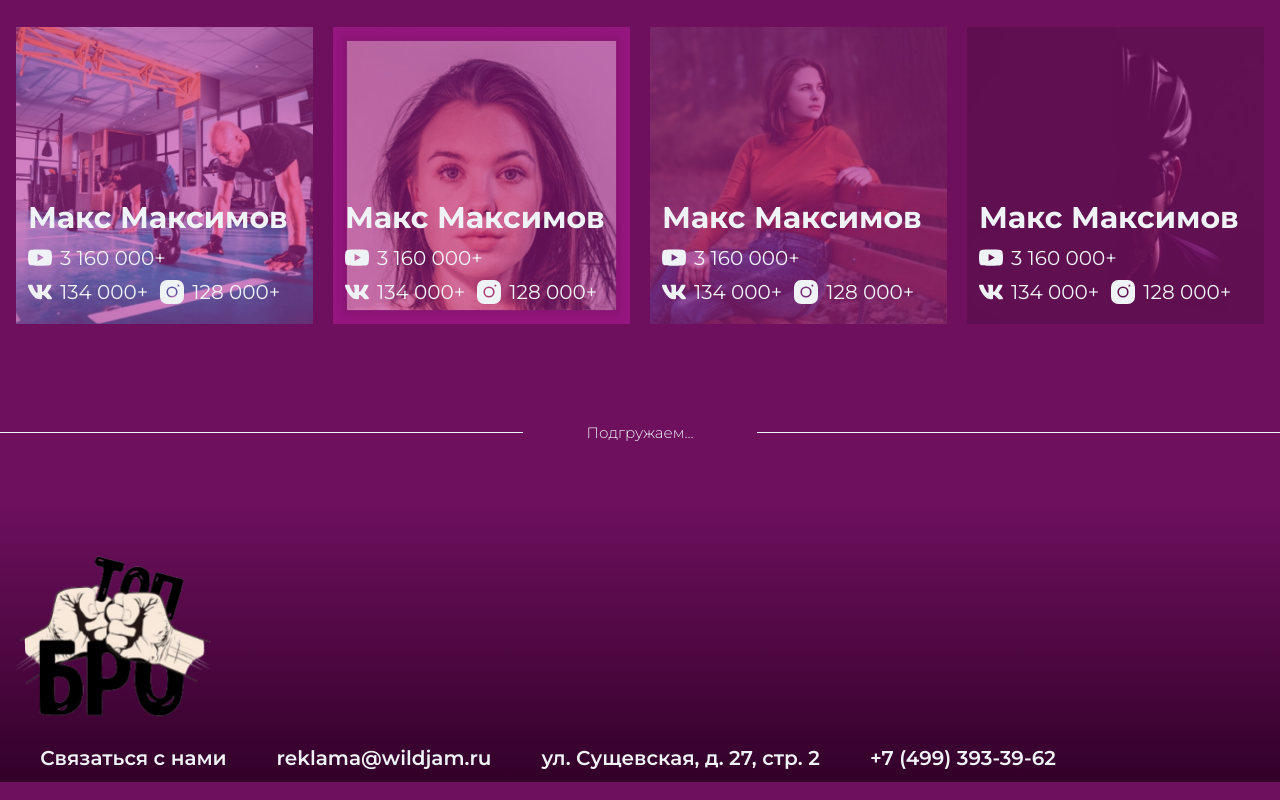
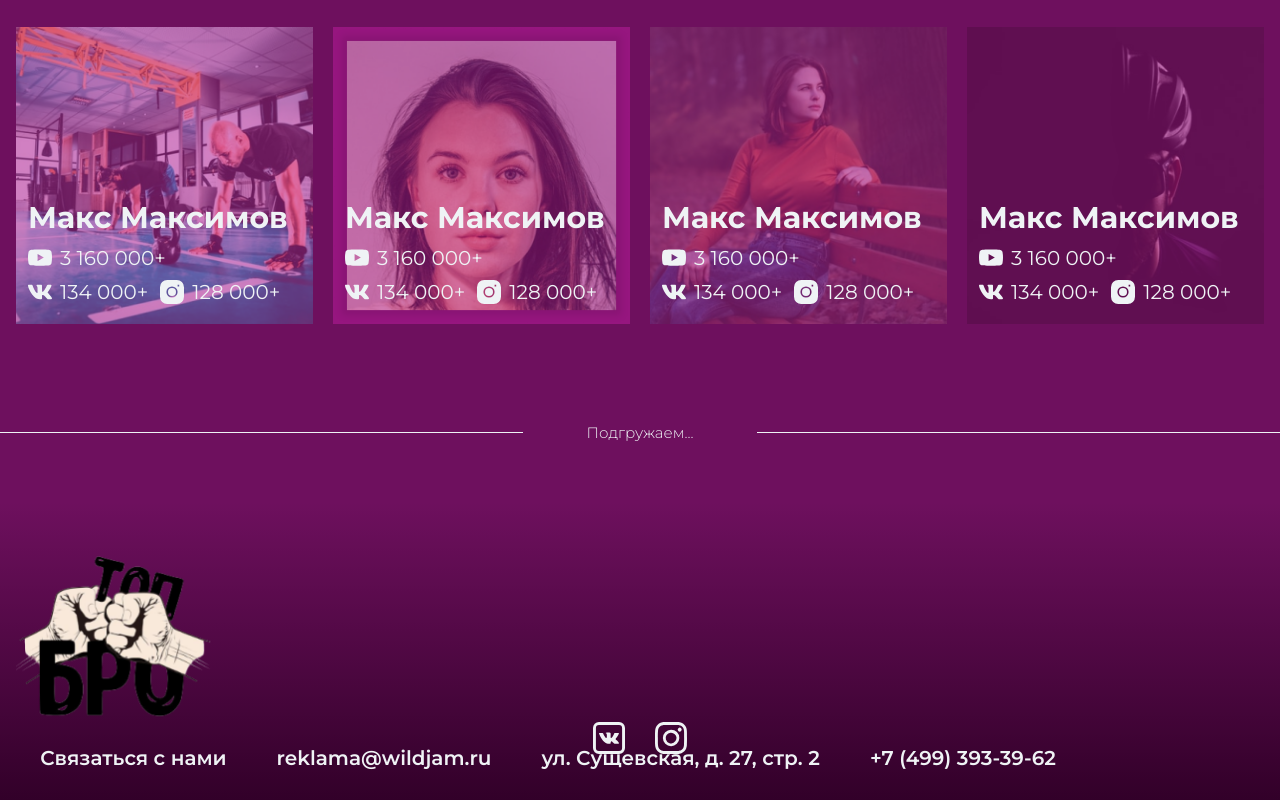
Before and after one commit to cesnakas/wildjam.ru, a website: page app/pages/index.html in a window 1280 px wide. Shown: the part 704-1504 px from the top of the page. Drawn offline with nearby package versions, Linux system fonts and the light colour scheme; files that its build step writes are made by us from their sources; files whose address does not match are found by name.

Commit message:
Update footer

```diff
--- a/app/pages/partials/footer.html
+++ b/app/pages/partials/footer.html
@@ -20,5 +20,14 @@
             </div>
         </div>
 
+        <div class="footer__nav-icons">
+            <a href="https://vk.com" target="_blank">
+                <img src="dist/images/icon-vk.svg" alt="vk" style="width: 32px;">
+            </a>
+            <a href="https://instagram.com" target="_blank">
+                <img src="dist/images/icon-instagram.svg" alt="instagram" style="width: 32px;">
+            </a>
+        </div>
+
     </div>
 </footer>
--- a/app/scss/_footer.scss
+++ b/app/scss/_footer.scss
@@ -28,5 +28,20 @@
                 margin-left: 50px;
             }
         }
+
+        &-icons {
+            display: flex;
+            justify-content: center;
+            align-items: flex-start;
+            width: 100%;
+            margin-top: -48px;
+            padding-bottom: 30px;
+
+            a {
+                &:not(:first-child) {
+                    margin-left: 30px;
+                }
+            }
+        }
     }
 }
```
Also changed, not shown: app/images/icon-instagram.svg (added), app/images/icon-vk.svg (added), dist/css/main.css, dist/images/icon-instagram.svg (added), dist/images/icon-vk.svg (added), dist/index.html, dist/single.html.
